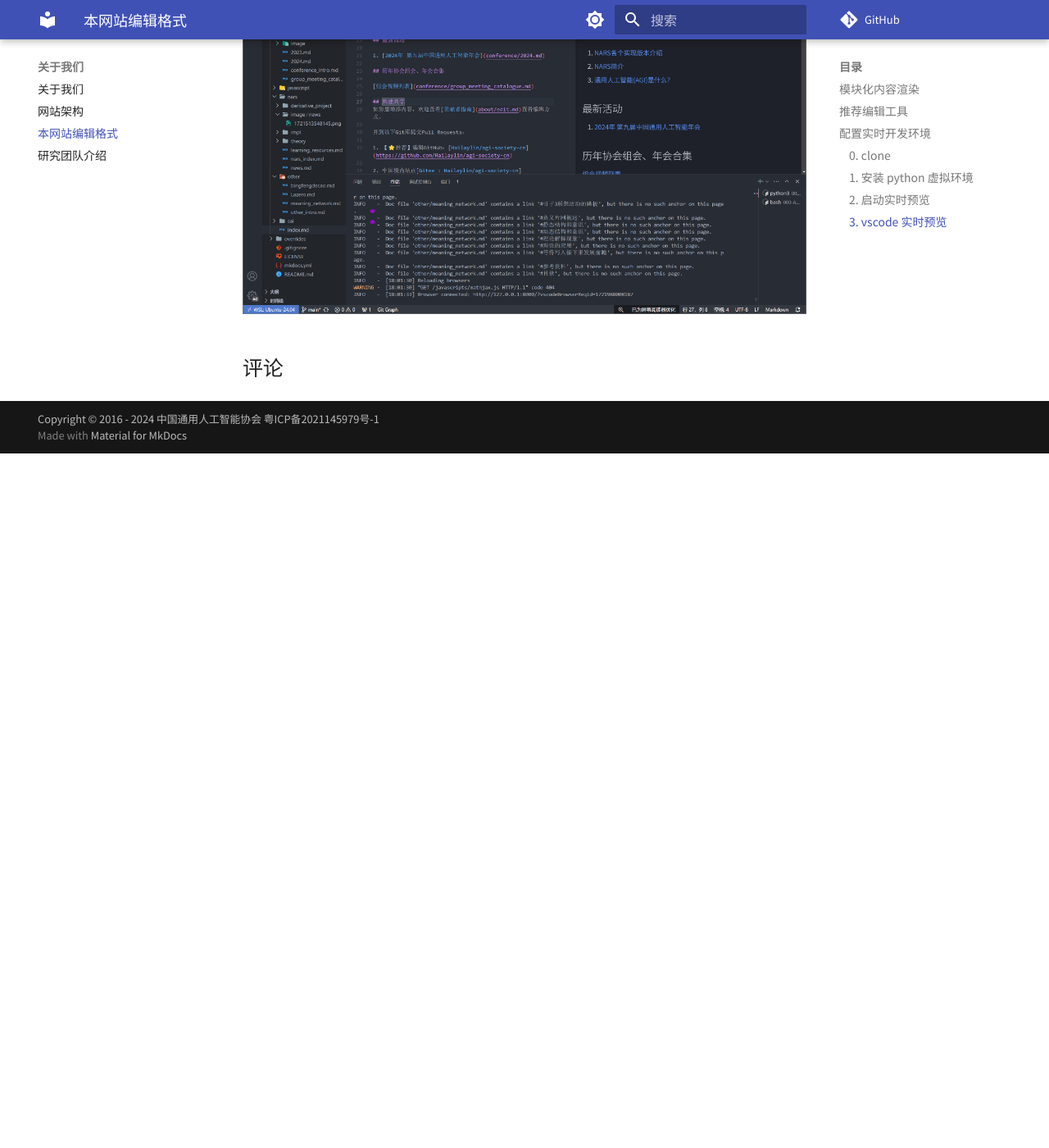
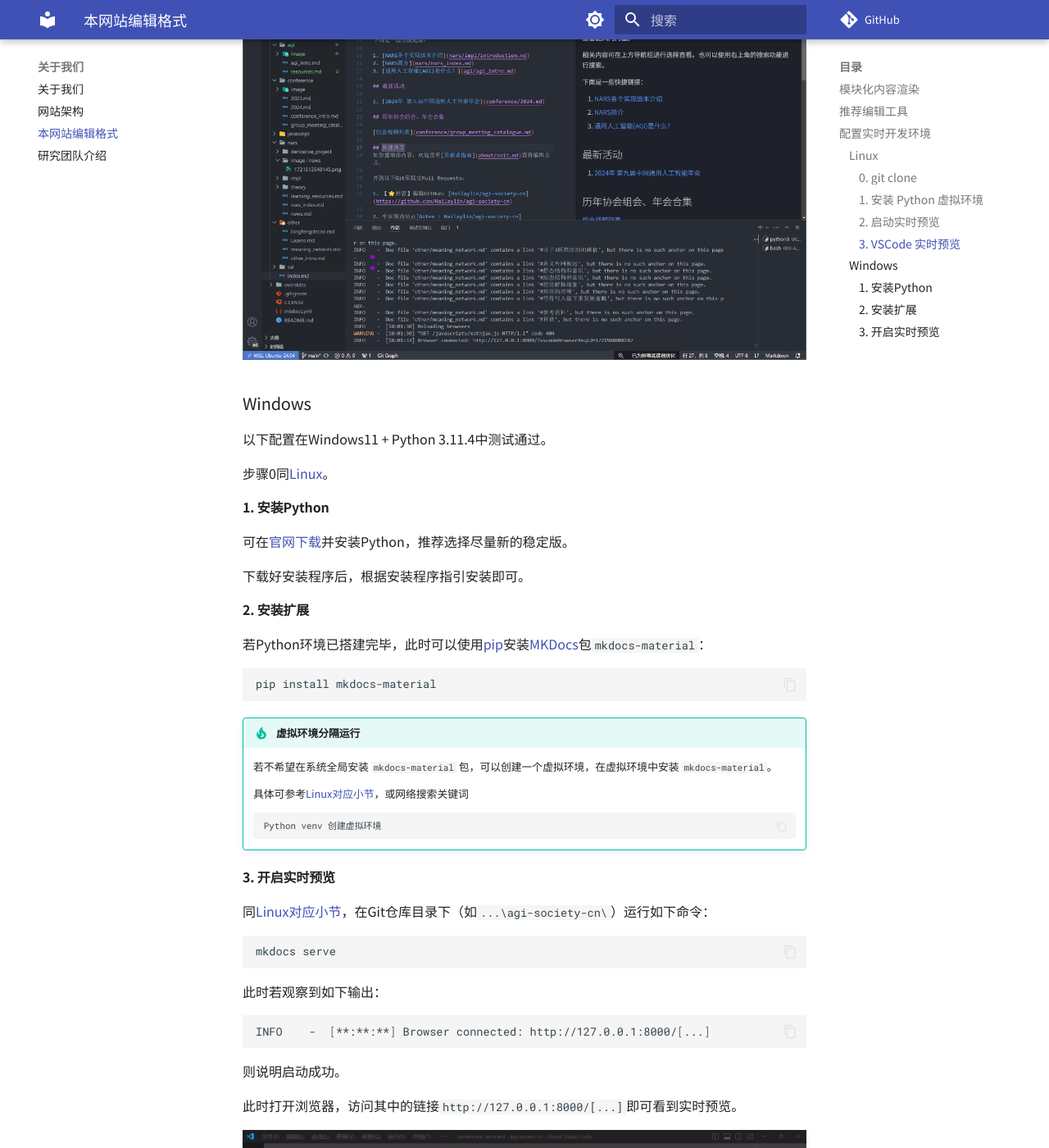
Before and after one commit to Hailaylin/agi-society-cn, an MkDocs documentation site: the page built from docs/about/edit.md, in a window 1280 px wide and 1400 px high, scrolled down 2908 px. Shown: the whole window at 82% size. Built offline with MkDocs 1.6.1 and Material for MkDocs 9.7.7, drawn with Linux system fonts in a browser that asks for light colours; comment, search, counter and statistics services are not loaded; before the commit the page ends 3461 px from its top, so only the background shows below that; some of the changed text lies outside the part shown.

Commit message:
feat: :sparkles: 增添「编辑实时预览」的Windows版本

`````diff
--- a/docs/about/edit.md
+++ b/docs/about/edit.md
@@ -97,9 +97,14 @@ hi hi hi ，我被二向箔折叠啦
 
 ## 配置实时开发环境
 
+- [Linux](#linux)
+- [Windows](#windows)
+
+### Linux
+
 以下配置在Windows11 + WSL2 Ubuntu 24.02上经过测试。
 
-### 0. clone
+#### 0. `git clone`
 
 移动到你要clone的目录后：
 
@@ -109,7 +114,7 @@ git clone https://github.com/Hailaylin/agi-society-cn.git
 
 > 推荐clone的目录在WSL2的虚拟机内部路径，这样磁盘IO会很快。而跨文件系统（linux <->  Windows）的操作会很慢。
 
-### 1. 安装 python 虚拟环境
+#### 1. 安装 Python 虚拟环境
 
 如果报错，则需要先安装python3，然后再执行上面的命令。apt源推荐换成清华源。
 
@@ -137,7 +142,7 @@ source agi-society-pyenv/bin/activate
 
 则你已经入虚拟环境中。
 
-### 2. 启动实时预览
+#### 2. 启动实时预览
 
 安装 mkdocs-material。网络不畅则需要设置pip国内镜像源。
 
@@ -151,7 +156,61 @@ pip install mkdocs-material
 mkdocs serve
 ````
 
-### 3. vscode 实时预览
+#### 3. VSCode 实时预览
 
 效果如下：
-![vscode wsl mkdocs效果图](image/edit/Snipaste_2024-07-26_18-03-28.png)
+![效果图](image/edit/Snipaste_2024-07-26_18-03-28.png "VSCode WSL MKDocs效果图")
+
+### Windows
+
+以下配置在Windows11 + Python 3.11.4中测试通过。
+
+步骤0同[Linux](#0-git-clone)。
+
+#### 1. 安装Python
+
+可在[官网下载](https://www.python.org/downloads/windows/)并安装Python，推荐选择尽量新的稳定版。
+
+下载好安装程序后，根据安装程序指引安装即可。
+
+#### 2. 安装扩展
+
+若Python环境已搭建完毕，此时可以使用[pip](https://pypi.org/)安装[MKDocs](https://www.mkdocs.org/)包`mkdocs-material`：
+
+````bash
+pip install mkdocs-material
+````
+
+/// tip | 虚拟环境分隔运行
+
+若不希望在系统全局安装 `mkdocs-material` 包，可以创建一个虚拟环境，在虚拟环境中安装 `mkdocs-material`。
+
+具体可参考[Linux对应小节](#1-安装-python-虚拟环境)，或网络搜索关键词
+
+```plaintext
+Python venv 创建虚拟环境
+```
+
+///
+
+#### 3. 开启实时预览
+
+同[Linux对应小节](#2-启动实时预览)，在Git仓库目录下（如`...\agi-society-cn\`）运行如下命令：
+
+```bash
+mkdocs serve
+```
+
+此时若观察到如下输出：
+
+```bash
+INFO    -  [**:**:**] Browser connected: http://127.0.0.1:8000/[...]
+```
+
+则说明启动成功。
+
+此时打开浏览器，访问其中的链接`http://127.0.0.1:8000/[...]`即可看到实时预览。
+
+![VSCode](image/edit/vscode_windows_preview_2024-07-27_1.png)
+
+![浏览器](image/edit/vscode_windows_preview_2024-07-27_2.png)
`````
Also changed, not shown: docs/about/image/edit/vscode_windows_preview_2024-07-27_1.png (added), docs/about/image/edit/vscode_windows_preview_2024-07-27_2.png (added).
